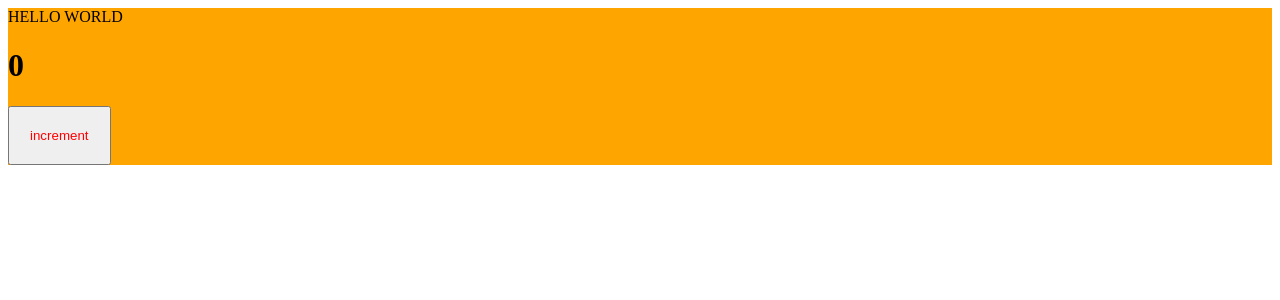
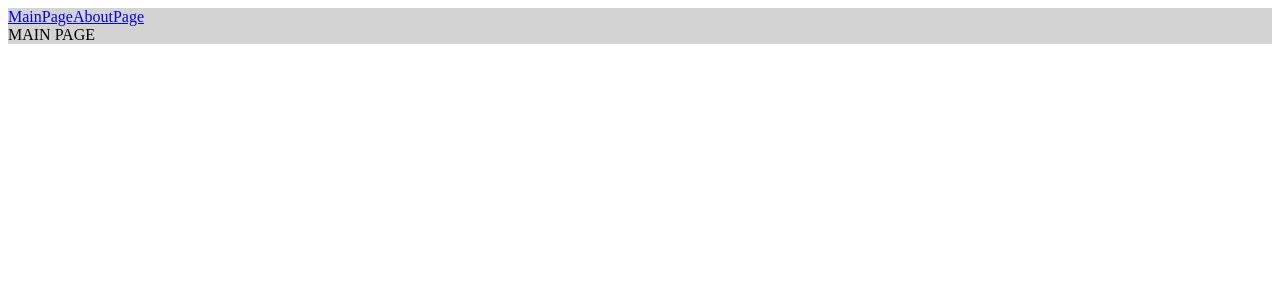
Before and after one commit to soursa/email_analytics, a React app: page / in a window 1280 px wide. Shown: the top 300 px of the page. Built offline with nearby package versions, Linux system fonts and the light colour scheme.

Commit message:
Routing. Code splitting. Lazy Suspence

```diff
--- a/package.json
+++ b/package.json
@@ -30,7 +30,9 @@
   "dependencies": {
     "@types/react": "^18.2.15",
     "@types/react-dom": "^18.2.7",
+    "@types/react-router-dom": "^5.3.3",
     "react": "^18.2.0",
-    "react-dom": "^18.2.0"
+    "react-dom": "^18.2.0",
+    "react-router-dom": "^6.14.1"
   }
 }
--- a/src/App.tsx
+++ b/src/App.tsx
@@ -1,12 +1,20 @@
-import React from 'react';
-import Counter from "./components/Counter";
+import React, {Suspense} from 'react';
+import {Link, Route, Routes} from "react-router-dom";
+import {AboutPageAsync} from "./pages/AboutPage/AboutPage.async";
+import {MainPageAsync} from "./pages/MainPage/MainPage.async";
 import './index.scss'
 
 const App = () => {
 	return (
 		<div className="app">
-			HELLO WORLD
-			<Counter/>
+			<Link to="/">MainPage</Link>
+			<Link to="/about">AboutPage</Link>
+			<Suspense fallback={"..."}>
+				<Routes>
+					<Route path="/" element={<MainPageAsync/>}/>
+					<Route path="/about" element={<AboutPageAsync/>}/>
+				</Routes>
+			</Suspense>
 		</div>
 	);
 };
--- a/src/components/Counter.module.scss
+++ /dev/null
@@ -1,4 +0,0 @@
-.btn {
-    padding: 20px;
-    color: red;
-}
--- a/src/components/Counter.tsx
+++ /dev/null
@@ -1,19 +0,0 @@
-import React, {useState} from 'react';
-import classes from "./Counter.module.scss"
-
-const Counter = () => {
-	const [count, setCount] = useState(0);
-
-	const increment = () => {
-		setCount(count + 1)
-	}
-
-	return (
-		<div>
-			<h1>{count}</h1>
-			<button className={classes.btn} onClick={increment}>increment</button>
-		</div>
-	);
-};
-
-export default Counter;
--- a/src/index.scss
+++ b/src/index.scss
@@ -1,3 +1,3 @@
 .app {
-  background: orange;
+  background: lightgray;
 }
--- a/src/index.tsx
+++ b/src/index.tsx
@@ -1,5 +1,10 @@
 import { createRoot } from 'react-dom/client';
 import App from "./App";
+import { BrowserRouter } from "react-router-dom";
 
 const root = createRoot(document.getElementById('app'));
-root.render(<App/>);
+root.render(
+	<BrowserRouter>
+		<App/>
+	</BrowserRouter>
+);
--- /dev/null
+++ b/src/pages/AboutPage/AboutPage.async.tsx
@@ -0,0 +1,3 @@
+import {lazy} from "react";
+
+export const AboutPageAsync = lazy(() => import('./AboutPage'));
--- /dev/null
+++ b/src/pages/AboutPage/AboutPage.tsx
@@ -0,0 +1,11 @@
+import React from 'react';
+
+const AboutPage = () => {
+	return (
+		<div>
+			ABOUT PAGE
+		</div>
+	);
+};
+
+export default AboutPage;
--- /dev/null
+++ b/src/pages/MainPage/MainPage.async.tsx
@@ -0,0 +1,3 @@
+import {lazy} from "react";
+
+export const MainPageAsync = lazy(() => import('./MainPage'));
--- /dev/null
+++ b/src/pages/MainPage/MainPage.tsx
@@ -0,0 +1,11 @@
+import React from 'react';
+
+const MainPage = () => {
+	return (
+		<div>
+			MAIN PAGE
+		</div>
+	);
+};
+
+export default MainPage;
```
Also changed, not shown: 2 other files (tests, documents, lock files or other folders).
